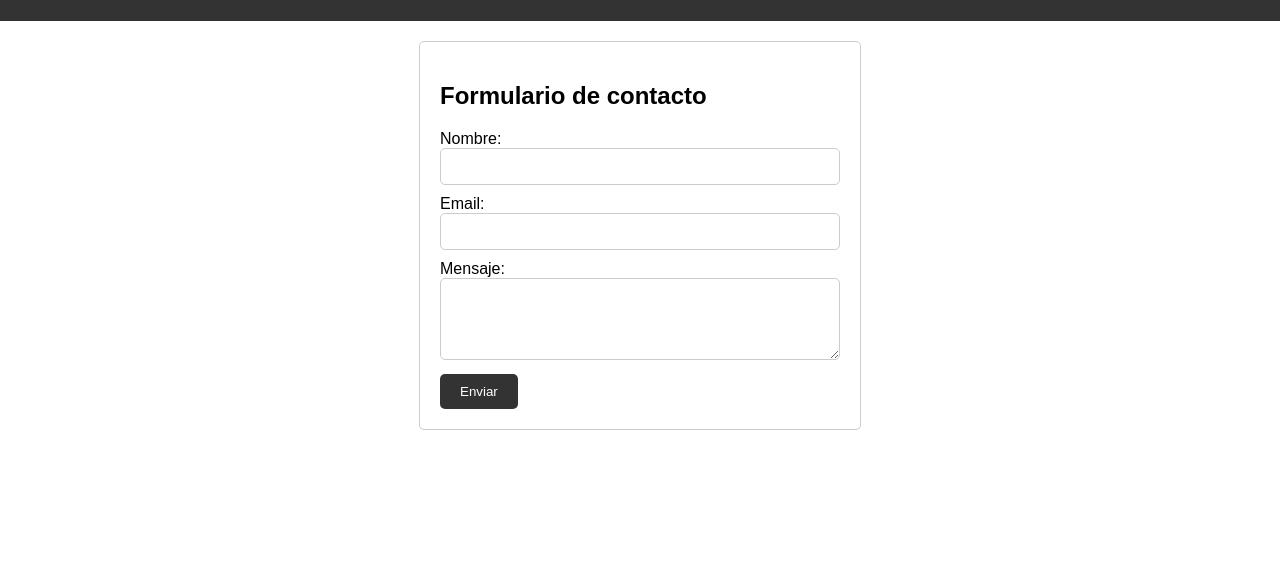
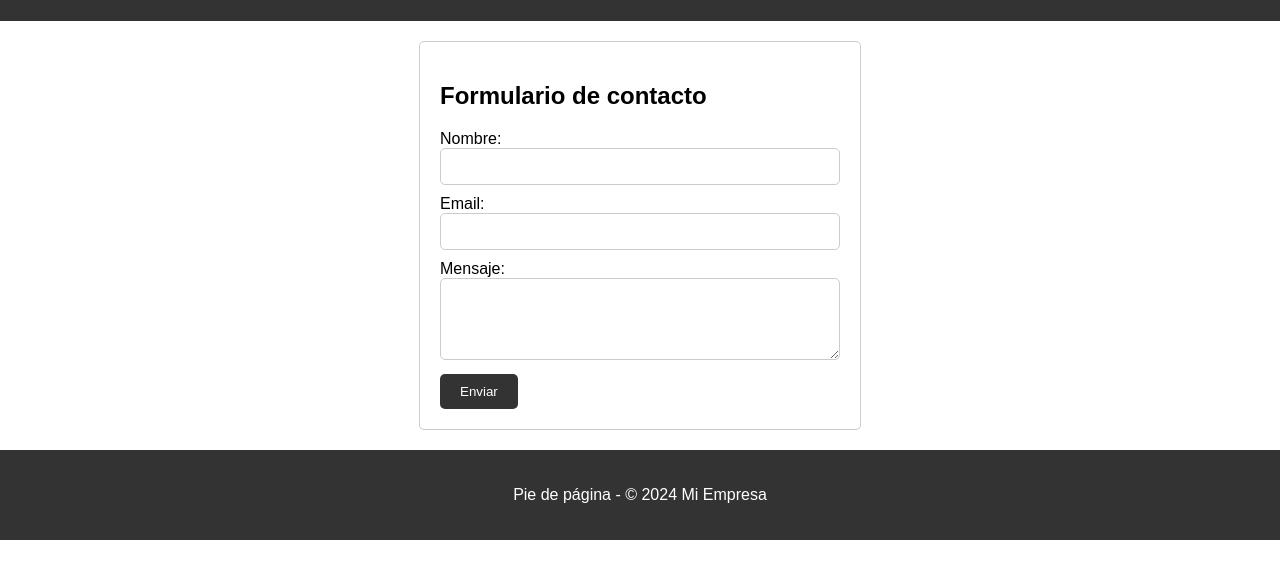
Before and after one commit to joaquinMatos/josa, a plain HTML site: page index.html in a window 1280 px wide. Shown: the part 99-678 px from the top of the page. Drawn offline with Linux system fonts and the light colour scheme.

Commit message:
Osmar footer

```diff
--- a/index.html
+++ b/index.html
@@ -23,6 +23,9 @@
     <input type="submit" value="Enviar">
 </form>
 
+<footer>
+    <p>Pie de página - © 2024 Mi Empresa</p>
+</footer>
 
 </body>
 </html>
```
